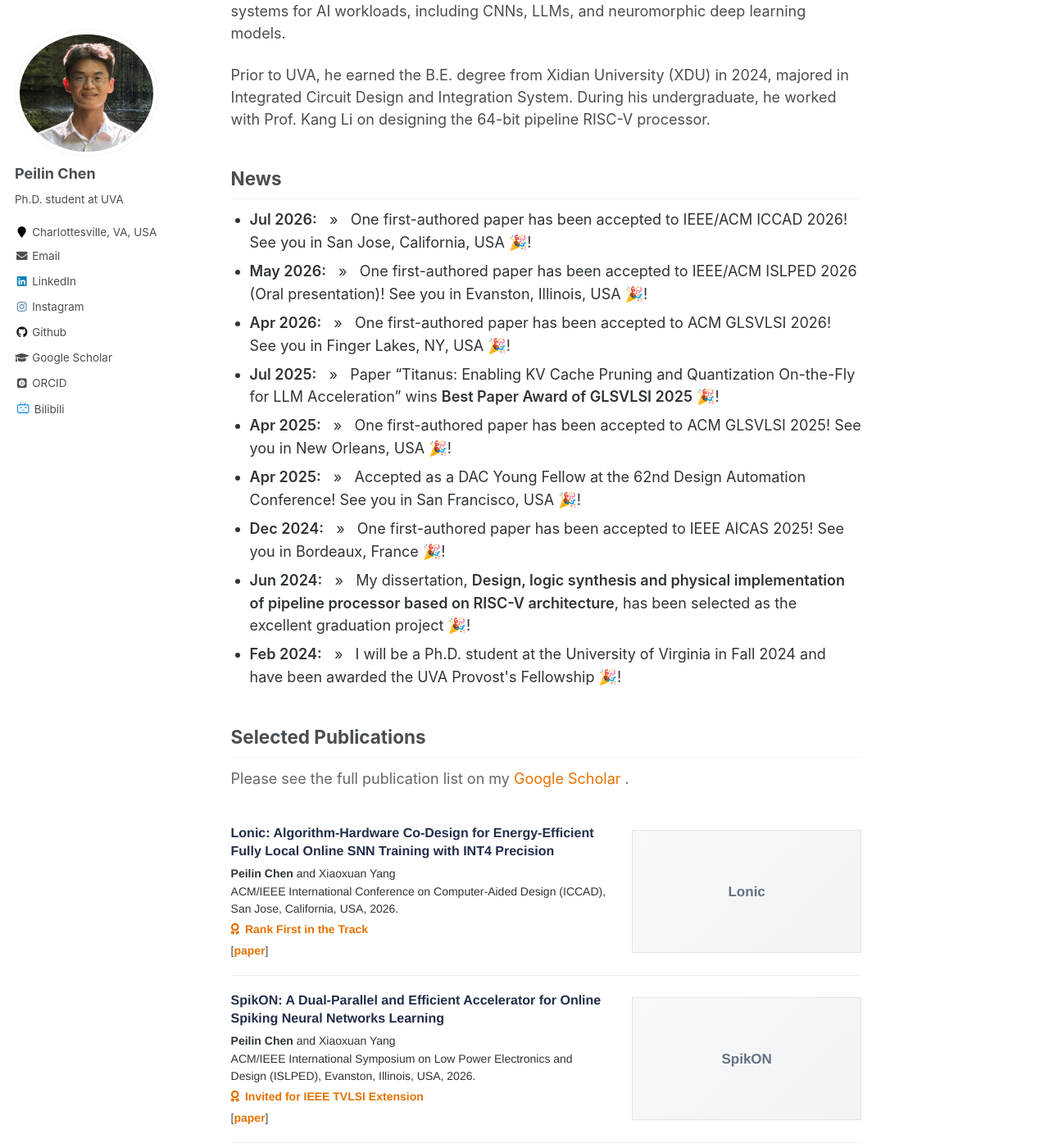
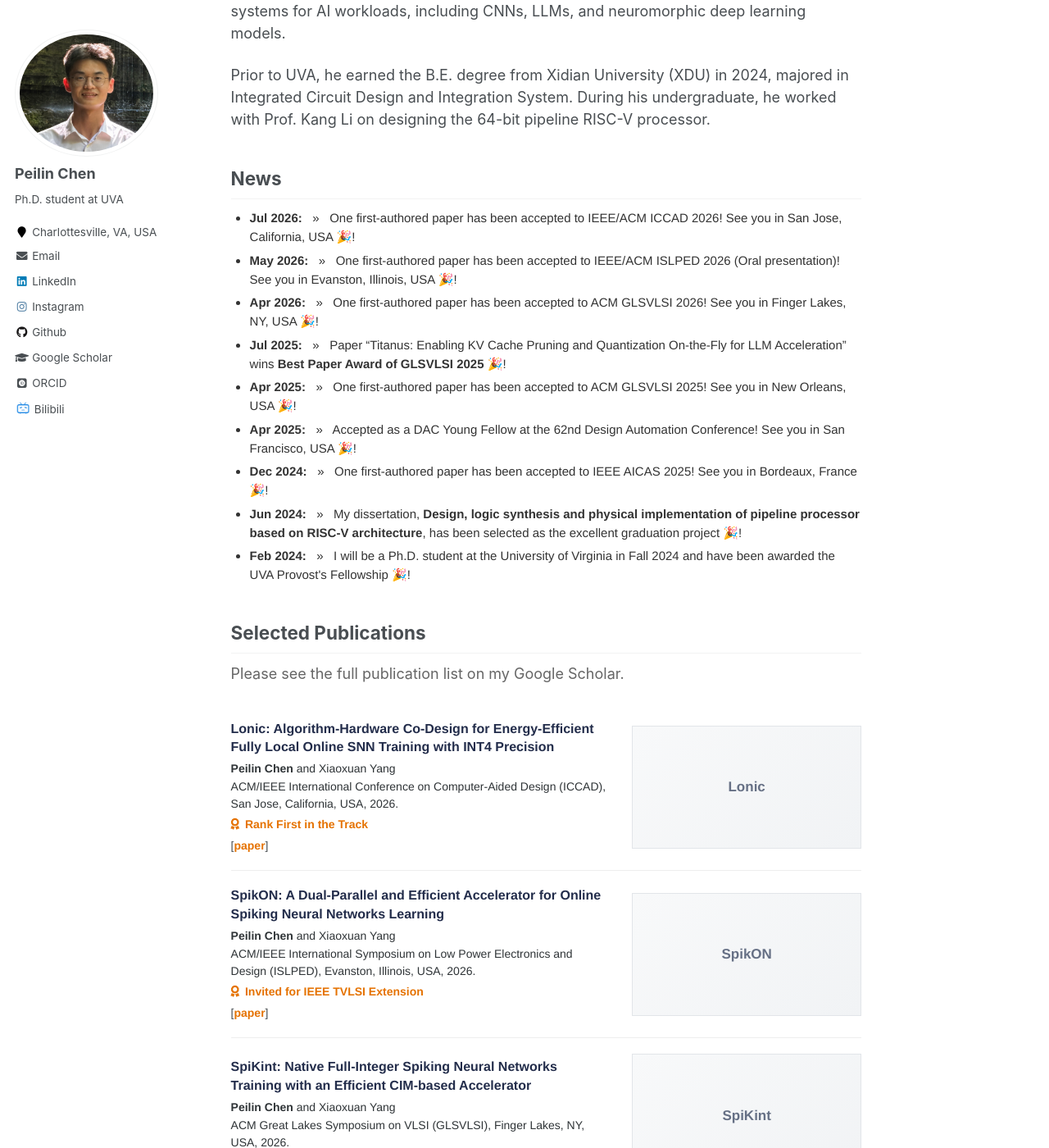
Before and after one commit to peilin-chen/peilin-chen.github.io, a Jekyll site: the page built from _pages/about.md, in a window 1280 px wide and 1400 px high, scrolled down 342 px. Shown: the whole window at 82% size. Built offline with Jekyll 4.4.1, drawn with Linux system fonts in a browser that asks for light colours; some web fonts are replaced; some of the changed text lies outside the part shown.

Commit message:
Clean up publication list and update styles
Removed several publication entries and adjusted styles for the news section.

```diff
--- a/_pages/about.md
+++ b/_pages/about.md
@@ -86,10 +86,7 @@ During his undergraduate, he worked with Prof. Kang Li on designing the 64-bit p
 ## Selected Publications
 
 <p class="publication-note">
-  Please see the full publication list on my
-  <a href="https://scholar.google.com/citations?user=REMjlmUAAAAJ&hl=en">
-    Google Scholar
-  </a>.
+  Please see the full publication list on my Google Scholar.
 </p>
 
 
@@ -218,44 +215,6 @@ During his undergraduate, he worked with Prof. Kang Li on designing the 64-bit p
 
 
 <!-- =========================================================
-     End-to-End Transformer Acceleration
-     ========================================================= -->
-
-<div class="publication-item">
-
-  <div class="publication-content">
-
-    <div class="paper-title">
-      <a href="https://ieeexplore.ieee.org/document/11322529">
-        End-to-End Transformer Acceleration Through Processing-in-Memory Architectures
-      </a>
-    </div>
-
-    <div class="paper-authors">
-      Xiaoxuan Yang, <strong>Peilin Chen</strong>, Tergel Molom-Ochir, and Yiran Chen
-    </div>
-
-    <div class="paper-venue">
-      IEEE International Conference on Microelectronics (ICM),
-      Cairo, Egypt, 2025.
-    </div>
-
-    <div class="paper-links">
-      [<a href="https://ieeexplore.ieee.org/document/11322529">paper</a>]
-    </div>
-
-  </div>
-
-  <div class="publication-thumbnail">
-    <div class="paper-placeholder">
-      <span>Transformer<br>PIM</span>
-    </div>
-  </div>
-
-</div>
-
-
-<!-- =========================================================
      Titanus
      ========================================================= -->
 
@@ -336,44 +295,6 @@ During his undergraduate, he worked with Prof. Kang Li on designing the 64-bit p
 </div>
 
 
-<!-- =========================================================
-     EEGNet
-     ========================================================= -->
-
-<div class="publication-item">
-
-  <div class="publication-content">
-
-    <div class="paper-title">
-      <a href="https://www.sciencedirect.com/science/article/pii/S0026269224000466">
-        An optimized EEGNet processor for low-power and real-time EEG classification in wearable brain-computer interfaces
-      </a>
-    </div>
-
-    <div class="paper-authors">
-      Jiacheng Cao, Wei Xiong, Jie Lu, <strong>Peilin Chen</strong>,
-      Jian Wang, Jinmei Lai, and Miaoqing Huang
-    </div>
-
-    <div class="paper-venue">
-      Microelectronics Journal, 2024.
-    </div>
-
-    <div class="paper-links">
-      [<a href="https://www.sciencedirect.com/science/article/pii/S0026269224000466">paper</a>]
-    </div>
-
-  </div>
-
-  <div class="publication-thumbnail">
-    <div class="paper-placeholder">
-      <span>EEGNet</span>
-    </div>
-  </div>
-
-</div>
-
-
 <style>
 
 /* =========================================================
@@ -398,23 +319,28 @@ During his undergraduate, he worked with Prof. Kang Li on designing the 64-bit p
 
 .simple-news {
     margin-top: 4px;
-    margin-bottom: 32px;
+    margin-bottom: 28px;
 }
 
 .simple-news ul {
-    margin-top: 8px;
-    margin-bottom: 0;
-    padding-left: 23px;
+    margin: 6px 0 0 0;
+    padding-left: 22px;
 }
 
 .simple-news li {
-    margin-bottom: 7px;
+    font-family: "Helvetica Neue", Helvetica, Arial, sans-serif;
+    font-size: 15px;
     line-height: 1.55;
-    color: #2f3437;
+
+    margin-bottom: 5px;
+    padding-left: 1px;
+
+    color: #333;
 }
 
-.simple-news li strong {
+.news-date {
     font-weight: 600;
+    color: #333;
 }
 
 
```
